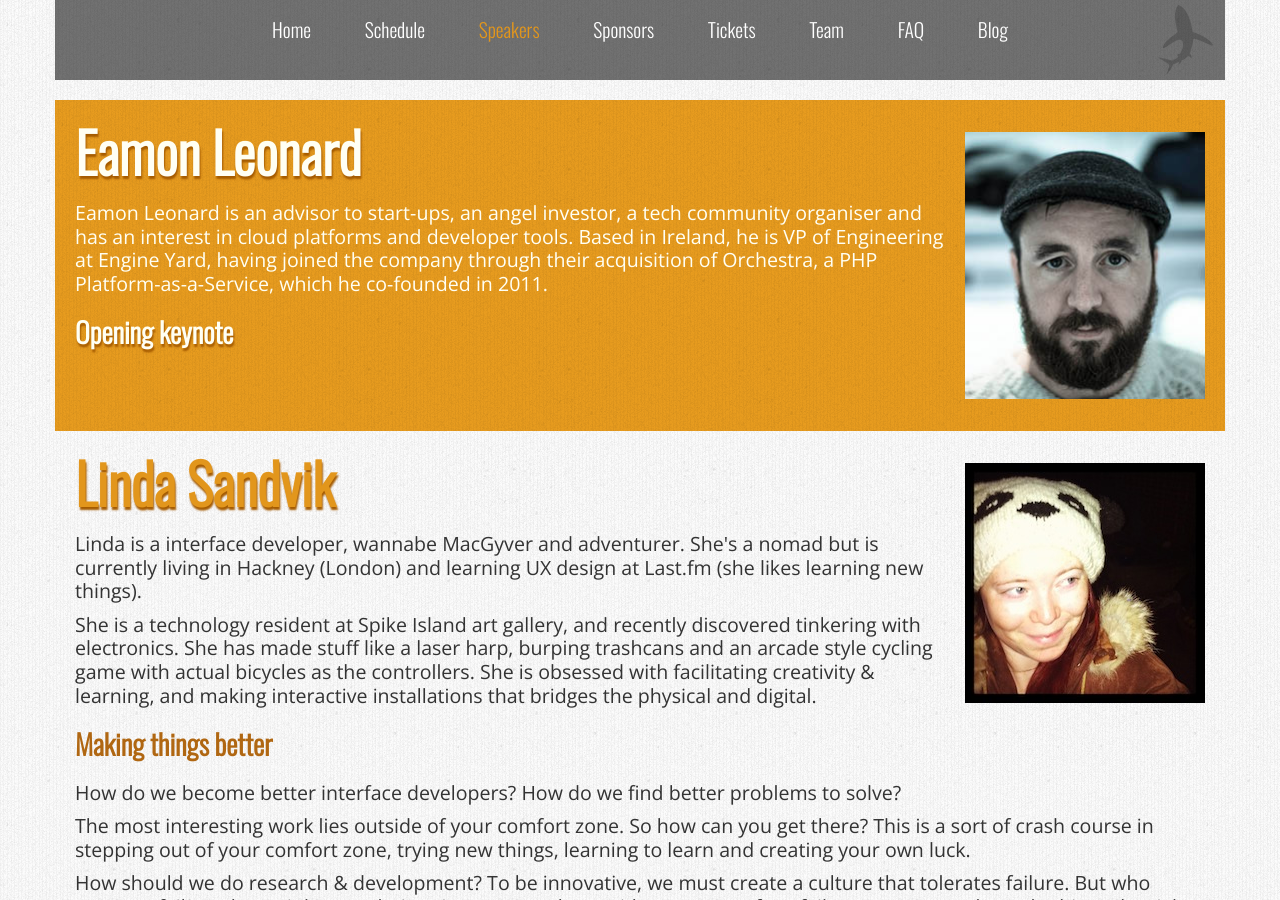
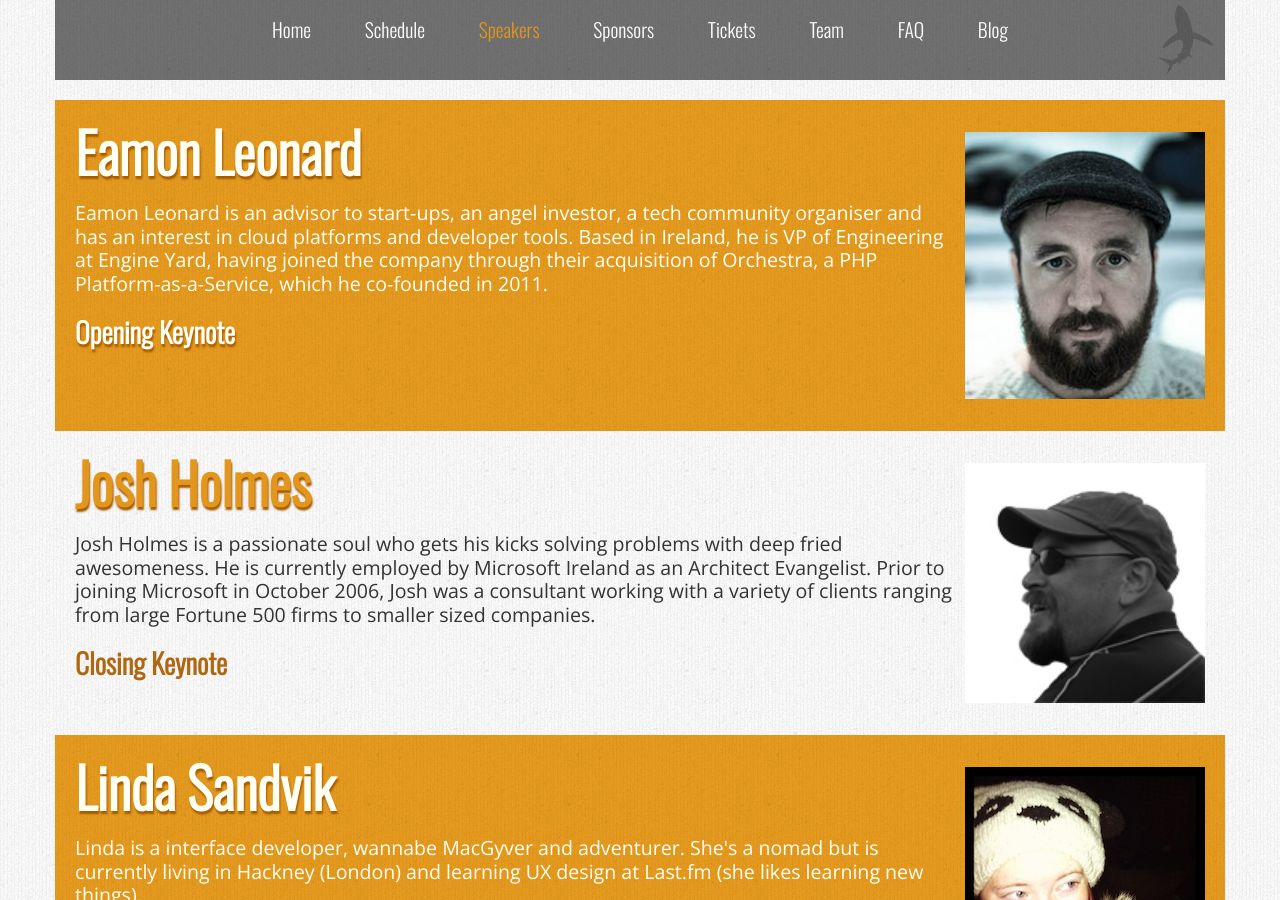
Before and after one commit to whiskyweb/whiskyweb-website, a Jekyll site: the page built from speakers.html, in a window 1280 px wide and 900 px high. Built offline with Jekyll 4.4.1, drawn with Linux system fonts in a browser that asks for light colours; nearby versions of some CDN libraries; Markdown is read by kramdown in place of the engine named in the settings.

Commit message:
Add Josh Holmes as closing keynote.

```diff
--- a/schedule.html
+++ b/schedule.html
@@ -124,7 +124,7 @@ title: Schedule
             </tr>
             <tr>
                 <td class="time">17:30</td>
-                <td colspan="2" class="stripe">Closing Keynote</td>
+                <td colspan="2" class="stripe">Closing Keynote by <a href="/speakers.html#josh">Josh Holmes</a></td>
             </tr>
             <tr>
                 <td class="time bthick">18:30</td>
--- a/speakers.html
+++ b/speakers.html
@@ -14,13 +14,28 @@ title: Speakers
             <p>Eamon Leonard is an advisor to start-ups, an angel investor, a tech community organiser and has an interest in cloud platforms and developer tools. Based in Ireland, he is VP of Engineering at Engine Yard, having joined the company through their acquisition of Orchestra, a PHP Platform-as-a-Service, which he co-founded in 2011.</p>
         </div>
 
-        <h2>Opening keynote</h2>
+        <h2>Opening Keynote</h2>
         <div class="abstract">
 
         </div>
     </div>
 
-    <div class="speaker  clearfix" id="linda">
+    <div class="speaker clearfix" id="josh">
+
+        <img class="hidden-phone" src="/img/josh.jpg" alt="Josh Holmes" />
+
+        <h1>Josh Holmes</h1>
+        <div class="bio">
+            <p>Josh Holmes is a passionate soul who gets his kicks solving problems with deep fried awesomeness. He is currently employed by Microsoft Ireland as an Architect Evangelist. Prior to joining Microsoft in October 2006, Josh was a consultant working with a variety of clients ranging from large Fortune 500 firms to smaller sized companies.</p>
+        </div>
+
+        <h2>Closing Keynote</h2>
+        <div class="abstract">
+
+        </div>
+    </div>
+
+    <div class="speaker yellow clearfix" id="linda">
 
         <img class="hidden-phone" src="/img/lsandvik.jpg" alt="Linda Sandvik" />
 
@@ -38,7 +53,7 @@ title: Speakers
         </div>
     </div>
 
-    <div class="speaker yellow clearfix" id="ian">
+    <div class="speaker clearfix" id="ian">
 
         <img class="hidden-phone" src="img/ibarber.jpg" alt="Ian Barber" />
 
@@ -53,7 +68,7 @@ title: Speakers
         </div>
     </div>
 
-    <div class="speaker clearfix" id="ross">
+    <div class="speaker yellow clearfix" id="ross">
 
         <img class="hidden-phone" src="/img/rtuck.jpg" alt="Ross Tuck" />
 
@@ -68,7 +83,7 @@ title: Speakers
         </div>
     </div>
 
-    <div class="speaker yellow clearfix" id="david">
+    <div class="speaker clearfix" id="david">
 
         <img class="hidden-phone" src="/img/dzuelke.jpg" alt="David Zuelke" />
 
@@ -85,7 +100,7 @@ title: Speakers
         </div>
     </div>
 
-    <div class="speaker clearfix" id="ade">
+    <div class="speaker yellow clearfix" id="ade">
 
         <img class="hidden-phone" src="/img/ade.jpg" alt="Ade Oshineye" />
 
@@ -101,7 +116,7 @@ title: Speakers
         </div>
     </div>
 
-    <div class="speaker yellow clearfix" id="andy">
+    <div class="speaker clearfix" id="andy">
 
         <img class="hidden-phone" src="/img/andy.jpg" alt="Andy Hume" />
 
@@ -116,7 +131,7 @@ title: Speakers
         </div>
     </div>
 
-    <div class="speaker clearfix" id="alan">
+    <div class="speaker yellow clearfix" id="alan">
 
         <img class="hidden-phone" src="/img/alan.jpg" alt="Alan Greenblatt" />
 
@@ -131,7 +146,7 @@ title: Speakers
         </div>
     </div>
 
-    <div class="speaker yellow" id="lorna">
+    <div class="speaker clearfix" id="lorna">
 
         <img class="hidden-phone" src="/img/lorna.jpg" alt="Lorna Mitchell" />
 
```
Also changed, not shown: img/josh.jpg (added).
